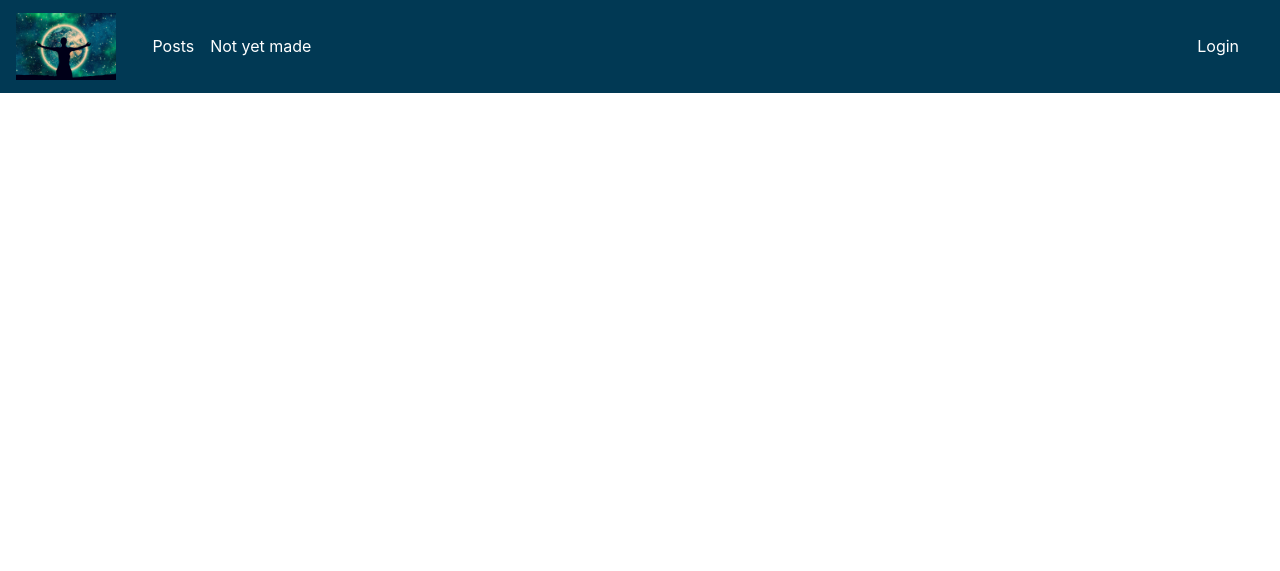
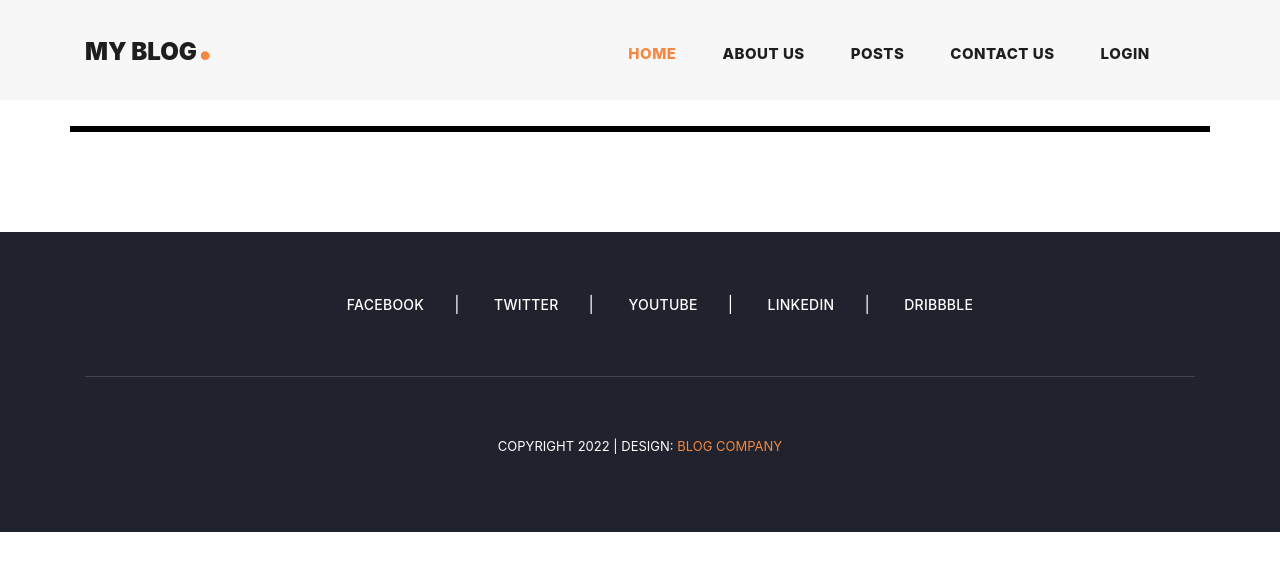
Before and after one commit to DevChloee/Team_Project_Blog, a PHP site: page / in a window 1280 px wide. Shown: the top 571 px of the page. Run offline with PHP 8.4, Linux system fonts and the light colour scheme; data that the repository does not hold is empty.

Commit message:
DESIGN : footer.php, footer.css and header.css

```diff
--- /dev/null
+++ b/index.css
@@ -0,0 +1,161 @@
+
+/* Header Style */
+header {
+	position: static;
+	z-index: 99999;
+	width: 100%;
+	height: 100px;
+	background-color: #f7f7f7;
+	-webkit-transition: all 0.3s ease-in-out 0s;
+    -moz-transition: all 0.3s ease-in-out 0s;
+    -o-transition: all 0.3s ease-in-out 0s;
+    transition: all 0.3s ease-in-out 0s;
+}
+header .navbar {
+	padding: 25px 0px;
+}
+
+}
+.background-header .navbar {
+	padding: 17px 0px;
+}
+.background-header {
+	top: 0;
+	height: 80px;
+	position: fixed;
+	box-shadow: 0px 1px 10px rgba(0,0,0,0.1);
+}
+.background-header .navbar-brand h2 {
+	color: #121212!important;
+}
+.background-header .navbar-nav a.nav-link {
+	color: #1e1e1e!important;
+}
+
+.background-header .navbar-nav .nav-link:hover,
+.background-header .navbar-nav .active>.nav-link,
+.background-header .navbar-nav .nav-link.active,
+.background-header .navbar-nav .nav-link.show,
+.background-header .navbar-nav .show>.nav-link {
+	color: #f48840!important;
+}
+.navbar .navbar-brand {
+	float: 	left;
+	margin-top: -12px;
+	outline: none;
+}
+.navbar .navbar-brand h2 {
+	color: #1e1e1e;
+	text-transform: uppercase;
+	font-size: 24px;
+	font-weight: 900;
+	-webkit-transition: all .3s ease 0s;
+    -moz-transition: all .3s ease 0s;
+    -o-transition: all .3s ease 0s;
+    transition: all .3s ease 0s;
+}
+
+.navbar .navbar-brand h2 em {
+	font-size: 44px;
+	font-style: normal;
+	color: #f48840;
+}
+#navbarResponsive {
+	z-index: 999;
+}
+.navbar-collapse {
+	text-align: center;
+}
+.navbar .navbar-nav .nav-item {
+	margin: 0px 15px;
+}
+.navbar .navbar-nav a.nav-link {
+	text-transform: capitalize;
+	font-size: 15px;
+	font-weight: 800;
+	text-transform: uppercase;
+	letter-spacing: 0.5px;
+	color: #1e1e1e;
+	transition: all 0.3s;
+}
+
+.navbar .navbar-nav .nav-link:hover,
+.navbar .navbar-nav .active>.nav-link,
+.navbar .navbar-nav .nav-link.active,
+.navbar .navbar-nav .nav-link.show,
+.navbar .navbar-nav .show>.nav-link {
+	color: #f48840;
+}
+.navbar .navbar-toggler-icon {
+	background-image: none;
+}
+.navbar .navbar-toggler {
+	border-color: #fff;
+	background-color: #f48840;
+	height: 46px;
+	outline: none;
+	border-radius: 0px;
+	position: absolute;
+	right: 30px;
+	top: 25px;
+}
+.navbar .navbar-toggler-icon:after {
+	content: '\f0c9';
+	color: #fff;
+	font-size: 18px;
+	line-height: 30px;
+	font-family: 'FontAwesome';
+}
+
+
+.mynav{
+	background-color: #013954;
+}
+
+
+
+
+/*main part css*/
+.mainpart{
+	border : solid black;
+	margin-top: 2%;
+
+}
+
+@media all and (max-width: 992px){
+	#asidecolumn{display:none;}
+}
+
+.title{
+	font-family: 'Patrick Hand', cursive;
+}
+
+.content{
+	font-family: 'Patrick Hand', cursive;
+}
+/*
+.post{
+	-webkit-box-shadow: 6px 8px 15px 4px rgba(230, 200, 92, 0.75);
+	-moz-box-shadow:    6px 8px 15px 4px rgba(230, 200, 92, 0.75);
+	box-shadow:         6px 8px 15px 4px rgba(230, 200, 92, 0.75);
+	padding:10px;
+}*/
+
+
+.navbar-collapse{
+/*	border: solid white;*/
+	display: flex;
+	justify-content: space-between;
+	margin: 0 2% 0 1%;
+
+}
+
+.login{
+/*	display: block;*/
+/*	border: solid white;*/
+	color: white;
+}
+
+@media all and (max-width: 992px){
+	.navbar-collapse{display:block;}
+}
--- a/index.php
+++ b/index.php
@@ -16,31 +16,55 @@ include("db.php");
         <link rel="preconnect" href="https://fonts.googleapis.com">
         <link rel="preconnect" href="https://fonts.gstatic.com" crossorigin>
         <link href="https://fonts.googleapis.com/css2?family=Patrick+Hand&display=swap" rel="stylesheet">
-        <link rel="stylesheet" type="text/css" href="style.css">
+        <link rel="stylesheet" type="text/css" href="index.css">
+        <link rel="stylesheet" type="text/css" href="partials/footer.css">
 
         <title>My Beautiful Blog</title>
     </head>
   <body>
-    <!--MENU-->
-      <nav class="navbar navbar-expand-lg navbar-dark mynav">
-        <a class="navbar-brand" href="index.php"><img width="100px" src="img/universe.jpg"></a>
-        <button class="navbar-toggler" type="button" data-toggle="collapse" data-target="#navbarNav" aria-controls="navbarNav" aria-expanded="false" aria-label="Toggle navigation">
-          <span class="navbar-toggler-icon"></span>
-        </button>
-        <div class="collapse navbar-collapse" id="navbarNav">
-          <ul class="navbar-nav">
+
+     <!-- Header -->
+      <header class="headertop">
+        <nav class="navbar navbar-expand-lg">
+
+        <div class="container">
+          <a class="navbar-brand" href="index.html"><h2>My BLOG<em>.</em></h2></a>
+            <span class="navbar-toggler-icon"></span>
+          </button>
+          <div class="collapse navbar-collapse" id="navbarResponsive">
+            <ul class="navbar-nav ml-auto">
+
               <li class="nav-item active">
-                <a class="nav-link" href="index.php">Posts<span class="sr-only">(current)</span></a>
+                <a class="nav-link" href="index.html">Home
+                  <span class="sr-only">(current)</span>
+                </a>
               </li>
-              <li class="nav-item active">
-                <a class="nav-link" href="index.php">Not yet made</a>
+
+              <li class="nav-item">
+                <a class="nav-link" href="admin/index.php">About Us</a>
               </li>
-          </ul>
-          <a href="admin/index.php" class="login">Login</a>
-        </div>
-      </nav>
+
+              <li class="nav-item">
+                <a class="nav-link" href="admin/index.php">Posts</a>
+              </li>
+
+              <li class="nav-item">
+                <a class="nav-link" href="admin/index.php">Contact Us</a>
+              </li>
+
+              <li class="nav-item">
+                <a class="nav-link" href="admin/index.php">Login</a>
+              </li>
+
+            </ul>
+            </div>
+          </div>
+        </nav>
+      </header>
+
+
       <!--CONTENT-->
-      <div class="container">
+      <div class="container mainpart">
         <div class="row">
             <div class="col-12 col-lg-8">
                 <?php
@@ -77,9 +101,6 @@ include("db.php");
         </div>
       </div>
 
-
-    <script src="https://code.jquery.com/jquery-3.3.1.slim.min.js" integrity="sha384-q8i/X+965DzO0rT7abK41JStQIAqVgRVzpbzo5smXKp4YfRvH+8abtTE1Pi6jizo" crossorigin="anonymous"></script>
-    <script src="https://cdn.jsdelivr.net/npm/popper.js@1.14.7/dist/umd/popper.min.js" integrity="sha384-UO2eT0CpHqdSJQ6hJty5KVphtPhzWj9WO1clHTMGa3JDZwrnQq4sF86dIHNDz0W1" crossorigin="anonymous"></script>
-    <script src="https://cdn.jsdelivr.net/npm/bootstrap@4.3.1/dist/js/bootstrap.min.js" integrity="sha384-JjSmVgyd0p3pXB1rRibZUAYoIIy6OrQ6VrjIEaFf/nJGzIxFDsf4x0xIM+B07jRM" crossorigin="anonymous"></script>
-  </body>
-</html>
+<?php
+  include './partials/footer.php';
+?>
--- /dev/null
+++ b/partials/footer.css
@@ -0,0 +1,63 @@
+
+/* Footer */
+
+footer {
+	margin-top: 100px;
+	text-align: center;
+	background-color: #20232e;
+	padding: 60px 0px;
+}
+
+footer ul.social-icons {
+	padding-bottom: 60px;
+	margin-bottom: 60px;
+	border-bottom: 1px solid rgba(250,250,250,0.15);
+}
+
+footer ul.social-icons li {
+	display: inline-block;
+	margin-right: 30px;
+}
+
+footer ul.social-icons li:after {
+	content: "|";
+	color: #fff;
+	margin-left: 30px;
+}
+
+footer ul.social-icons li:last-child {
+	margin-right: 0px;
+}
+
+footer ul.social-icons li:last-child::after {
+	display: none;
+}
+
+footer ul.social-icons li a {
+	font-size: 14px;
+	text-transform: uppercase;
+	color: #fff;
+	font-weight: 500;
+	letter-spacing: 0.25px;
+	transition: all .3s;
+}
+
+footer ul.social-icons li a:hover {
+	color: #f48840;
+}
+
+footer p {
+	font-size: 13px;
+	text-transform: uppercase;
+	color: #fff;
+}
+
+footer p a {
+	color: #f48840;
+}
+
+
+
+footer p a:hover {
+	color: #f48840;
+}
--- /dev/null
+++ b/partials/footer.php
@@ -0,0 +1,28 @@
+ <footer>
+      <div class="container">
+        	<div class="row">
+          		<div class="col-lg-12">
+		            <ul class="social-icons">
+		              <li><a href="#">Facebook</a></li>
+		              <li><a href="#">Twitter</a></li>
+		              <li><a href="#">Youtube</a></li>
+		              <li><a href="#">Linkedin</a></li>
+		              <li><a href="#">Dribbble</a></li>
+		            </ul>
+          		</div>
+          		<div class="col-lg-12">
+            		<div class="copyright-text">
+              				<p>Copyright 2022
+
+                 				| Design: <a rel="nofollow" href="#" target="_parent">BLOG COMPANY</a></p>
+            		</div>
+          		</div>
+        	</div>
+        </div>
+    </footer>
+</body>
+ 	<script src="https://code.jquery.com/jquery-3.3.1.slim.min.js" integrity="sha384-q8i/X+965DzO0rT7abK41JStQIAqVgRVzpbzo5smXKp4YfRvH+8abtTE1Pi6jizo" crossorigin="anonymous"></script>
+    <script src="https://cdn.jsdelivr.net/npm/popper.js@1.14.7/dist/umd/popper.min.js" integrity="sha384-UO2eT0CpHqdSJQ6hJty5KVphtPhzWj9WO1clHTMGa3JDZwrnQq4sF86dIHNDz0W1" crossorigin="anonymous"></script>
+    <script src="https://cdn.jsdelivr.net/npm/bootstrap@4.3.1/dist/js/bootstrap.min.js" integrity="sha384-JjSmVgyd0p3pXB1rRibZUAYoIIy6OrQ6VrjIEaFf/nJGzIxFDsf4x0xIM+B07jRM" crossorigin="anonymous"></script>
+
+ </html>
--- a/style.css
+++ /dev/null
@@ -1,45 +0,0 @@
-.mynav{
-	background-color: #013954;
-}
-
-
-@media all and (max-width: 992px){
-	#asidecolumn{display:none;}
-}
-
-.title{
-	font-family: 'Patrick Hand', cursive;
-}
-
-.content{
-	font-family: 'Patrick Hand', cursive;
-}
-
-.post{
-	-webkit-box-shadow: 6px 8px 15px 4px rgba(230, 200, 92, 0.75);
-	-moz-box-shadow:    6px 8px 15px 4px rgba(230, 200, 92, 0.75);
-	box-shadow:         6px 8px 15px 4px rgba(230, 200, 92, 0.75);
-	padding:10px;
-}
-
-.posttitle{
-
-}
-
-.navbar-collapse{
-/*	border: solid white;*/
-	display: flex;
-	justify-content: space-between;
-	margin: 0 2% 0 1%;
-
-}
-
-.login{
-/*	display: block;*/
-/*	border: solid white;*/
-	color: white;
-}
-
-@media all and (max-width: 992px){
-	.navbar-collapse{display:block;}
-}
```
Also changed, not shown: header.php (added).
